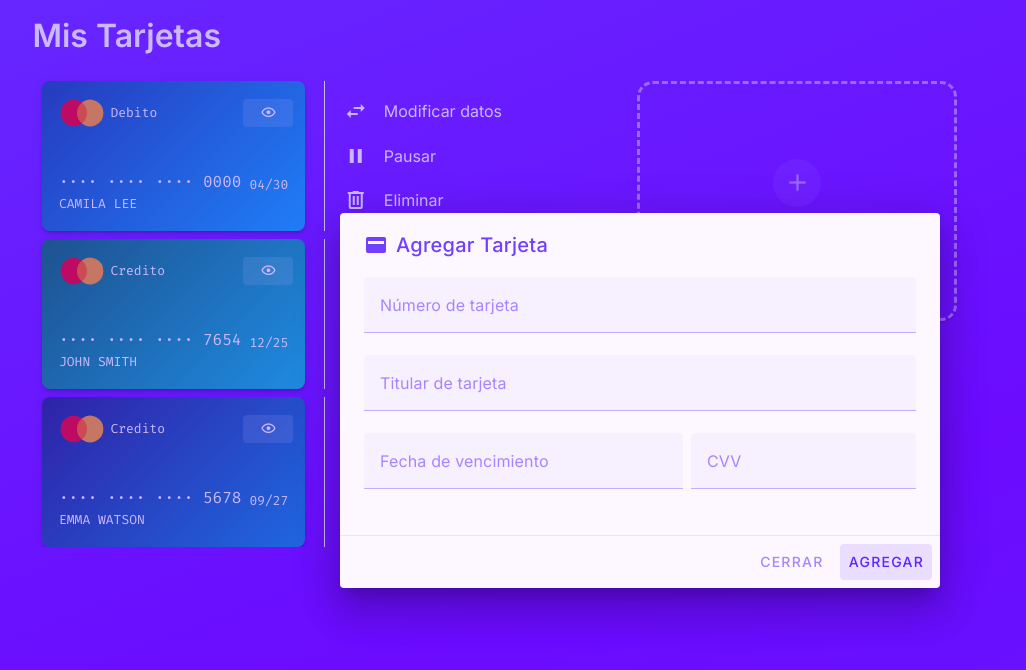
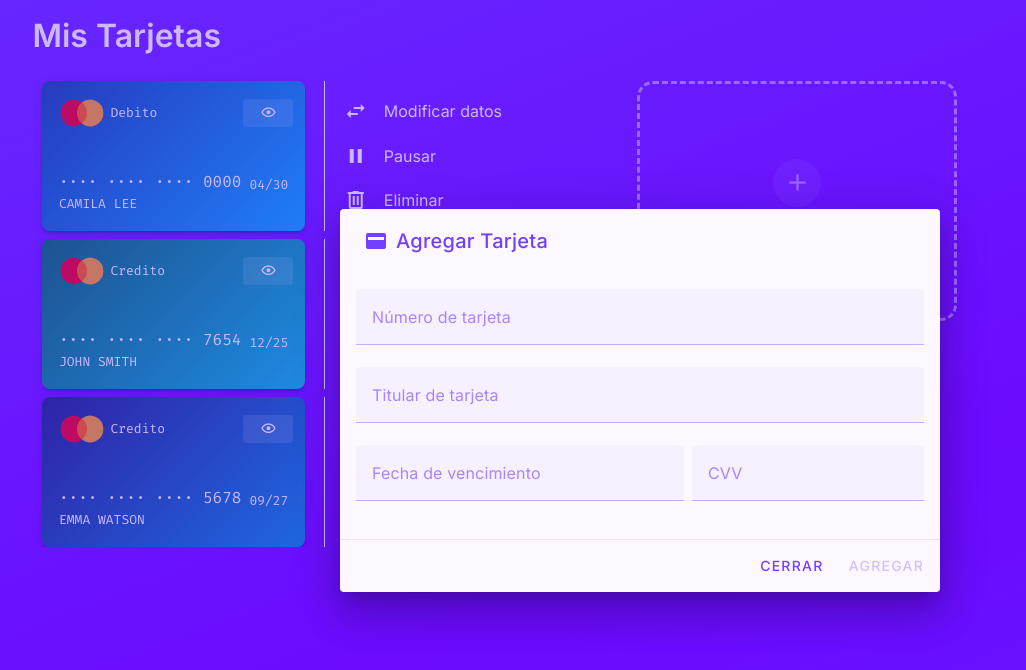
Before and after one commit to lbonsenor/Wall-Et, a Vue app: page /mis-tarjetas in a window 1280 px wide. Both pictures are taken after a click on the button 797 px from the left and 182 px from the top of the page. Shown: the top 670 px of the page, without its empty margins (0-1026 px from the left). Built offline with nearby package versions, Linux system fonts and the light colour scheme.

Commit message:
fixed card options, added remove function and add functinos for cards, added some Stores that we might need without implementing them

```diff
--- a/src/components/cards/CardItem.vue
+++ b/src/components/cards/CardItem.vue
@@ -22,15 +22,20 @@
                 </div>
             </div>
         </v-card>
-        <CardOptions />
+        <CardOptions :cardId="id" />
     </div>
 </template>
 
 <script setup>
+import CardOptions from './CardOptions.vue';
 import { ref, computed } from 'vue';
-import CardOptions from './CardOptions.vue';
+
 
 const props = defineProps({
+    id: {
+        type: Number,
+        required: true
+    },
     card_brand: {
         type: String,
         required: true
@@ -68,6 +73,8 @@ const randomGradientClass = computed(() => {
     const randomIndex = Math.floor(Math.random() * gradientClasses.length);
     return gradientClasses[randomIndex];
 });
+
+
 </script>
 
 <style scoped>
--- a/src/components/cards/CardOptions.vue
+++ b/src/components/cards/CardOptions.vue
@@ -10,16 +10,26 @@
                 <v-icon icon="mdi-pause mr-4" />
                 <p>Pausar</p>
             </div>
-            <div class="d-flex erase">
+            <div class="d-flex erase" @click="removeCard">
                 <v-icon icon="mdi-trash-can-outline mr-4" />
                 <p>Eliminar</p>
             </div>
         </div>
     </div>
 </template>
-<script>
-export default {
-    name: 'CardOptions',
+<script setup>
+import { useCardStore } from '@/stores/CardStore';
+
+const props = defineProps({
+    cardId: {
+        type: Number,
+        required: true
+    }
+});
+
+const cardStore = useCardStore();
+function removeCard() {
+    cardStore.removeCard(props.cardId);
 }
 </script>
 <style scoped>
--- a/src/components/cards/NewCard.vue
+++ b/src/components/cards/NewCard.vue
@@ -9,8 +9,9 @@
           <p class="text-center add">Agregar tarjeta</p>
         </template>
         <v-card prepend-icon="mdi-credit-card" title="Agregar Tarjeta">
+          <v-form @submit.prevent="addNewCard" v-model="isFormValid">
           <v-card-text>
-            <v-text-field  v-model="cardNumber" label="Número de tarjeta" required :rules="[rules.cardNumber]"></v-text-field>
+            <v-text-field  v-model="cardNumber" label="Número de tarjeta" required :rules="[rules.cardNumber]" @input="formatCardNumber"></v-text-field>
             <v-text-field v-model="cardOwner" label="Titular de tarjeta" required></v-text-field>
             <v-row dense>
               <v-col cols="7" md="7" sm="7">
@@ -27,10 +28,11 @@
           <v-card-actions>
             <v-spacer></v-spacer>
 
-            <v-btn text="Cerrar" variant="plain" @click="dialog = false"></v-btn>
+            <v-btn text="Cerrar" @click="dialog = false"></v-btn>
 
-            <v-btn color="primary" text="Agregar" variant="tonal" @click="addNewCard"></v-btn>
+            <v-btn color="primary" text="Agregar" type="submit" :disabled="!isFormValid"></v-btn>
           </v-card-actions>
+          </v-form>
         </v-card>
       </v-dialog>
 
@@ -39,34 +41,30 @@
 </template>
 
 <script setup>
-import { ref } from 'vue';
+import { ref, reactive } from 'vue';
 import { useCardStore } from '@/stores/CardStore';
 
 const cardStore = useCardStore();
 
 const dialog = ref(false)
+const isFormValid = ref(false);
+
 const cardNumber = ref('');
 const cardOwner = ref('');
 const expiryDate = ref('');
 const cvv = ref('');
 
 const rules = {
-      monthYear: value => {
-        const pattern = /^(0?[0-9]|1[0-2])\/[0-9]{2}$/;
-        return pattern.test(value) || 'Mes/Año Inválido'
-      },
-      cardNumber: value => {
-        const pattern = /^[0-9]{4}[0-9]{4}[0-9]{4}[0-9]{4}$/;
-        return pattern.test(value) || 'Tarjeta Inválida'
-      },
-      cvv: value => {
-        const pattern = /^[0-9]{3}$/;
-        return pattern.test(value) || 'CVV Inválido'
-      },
-    }
+  monthYear: v => /^(0[1-9]|1[0-2])\/\d{2}$/.test(v) || 'Formato MM/YY inválido',
+  cardNumber: v => /^(\d{4}\s?){4}$/.test(v.replace(/\s/g, '')) || 'Número de tarjeta inválido',
+  cvv: v => /^\d{3,4}$/.test(v) || 'CVV inválido'
+};
 
-    const addNewCard = () => {
-  if (validateForm()) {
+const formatCardNumber = () => {
+  cardNumber.value = cardNumber.value.replace(/\s/g, '').replace(/(\d{4})/g, '$1 ').trim();
+};
+const addNewCard = () => {
+  if (isFormValid.value) {
     const newCard = {
       card_brand: detectCardBrand(cardNumber.value),
       card_type: detectCardType(cardNumber.value),
@@ -75,20 +73,11 @@ const rules = {
       card_expiry_date: expiryDate.value,
       card_cvv: cvv.value
     };
-
     cardStore.addCard(newCard);
     resetForm();
     dialog.value = false;
   }
-};
-
-
-const validateForm = () => {
-  return rules.cardNumber(cardNumber.value) === true &&
-         rules.monthYear(expiryDate.value) === true &&
-         rules.cvv(cvv.value) === true &&
-         cardOwner.value.trim() !== '';
-};
+  }
 
 const resetForm = () => {
   cardNumber.value = '';
--- /dev/null
+++ b/src/stores/BalanceStore.js
@@ -0,0 +1 @@
+// funciones: updateBalance, fetchBalance, calculateBalance
--- a/src/stores/CardStore.js
+++ b/src/stores/CardStore.js
@@ -10,10 +10,22 @@ export const useCardStore = defineStore('card', () => {
     }
 
     function addCard(card) {
-        const newId = cards.value.length > 0 ? cards.value.length + 1 : 1
+        const newId = cards.value.length > 0 ? Math.max(...cards.value.map(c => c.id)) + 1 : 1
         const newCard = {...card, id: newId}
         cards.value.push(newCard)
+        return newId;
     }
 
-    return { cards, fetchCards, addCard }
+    function removeCard(cardId) {
+        cards.value = cards.value.filter(card => card.id !== cardId)
+    }
+
+    function modifyCard(cardId) {
+        const card = cards.value.find(card => card.id === cardId)
+        if (card) {
+            // Modificar la tarjeta
+        }
+    }
+
+    return { cards, fetchCards, addCard, removeCard }
 })
--- /dev/null
+++ b/src/stores/TransactionStore.js
@@ -0,0 +1 @@
+// functions: addTransaction, fetchTransactions, filterTransactions
--- /dev/null
+++ b/src/stores/UserStore.js
@@ -0,0 +1 @@
+// functions: login, logout, updateProfile, fetchUserDetails
```
